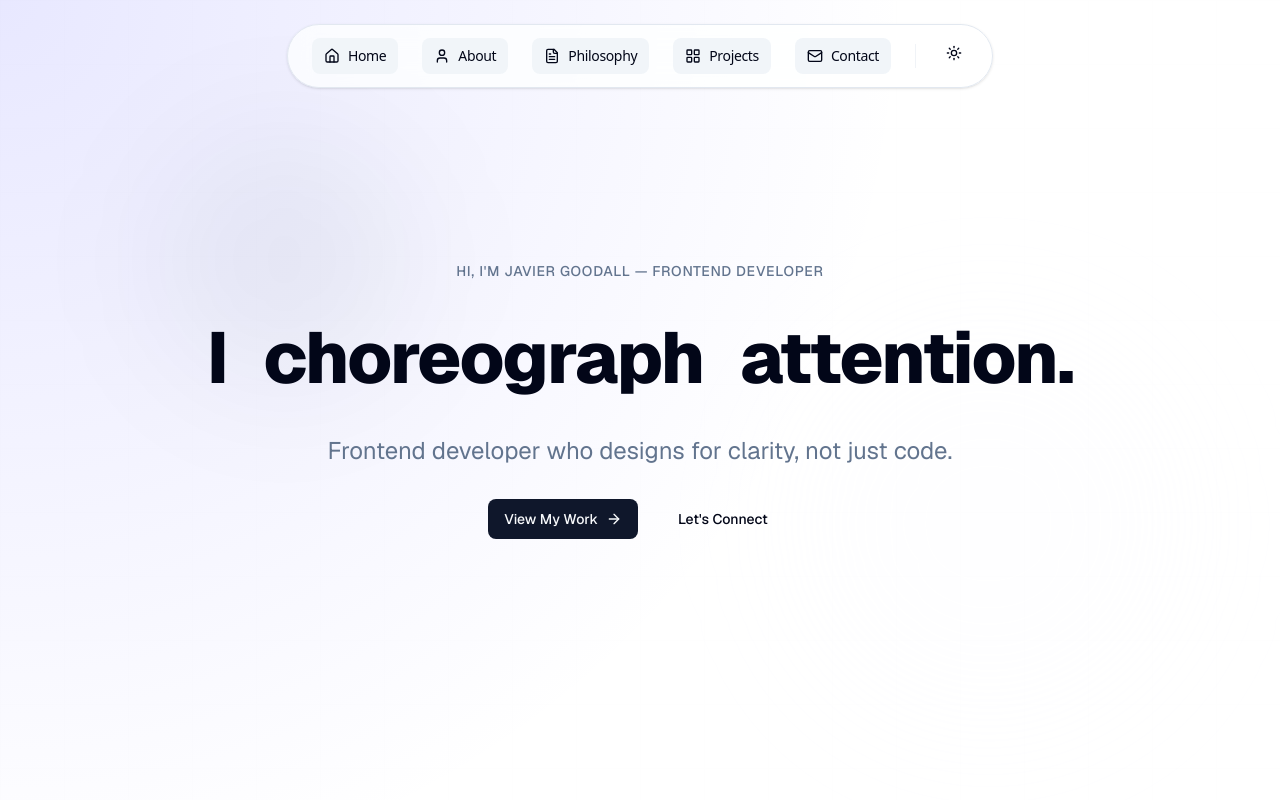
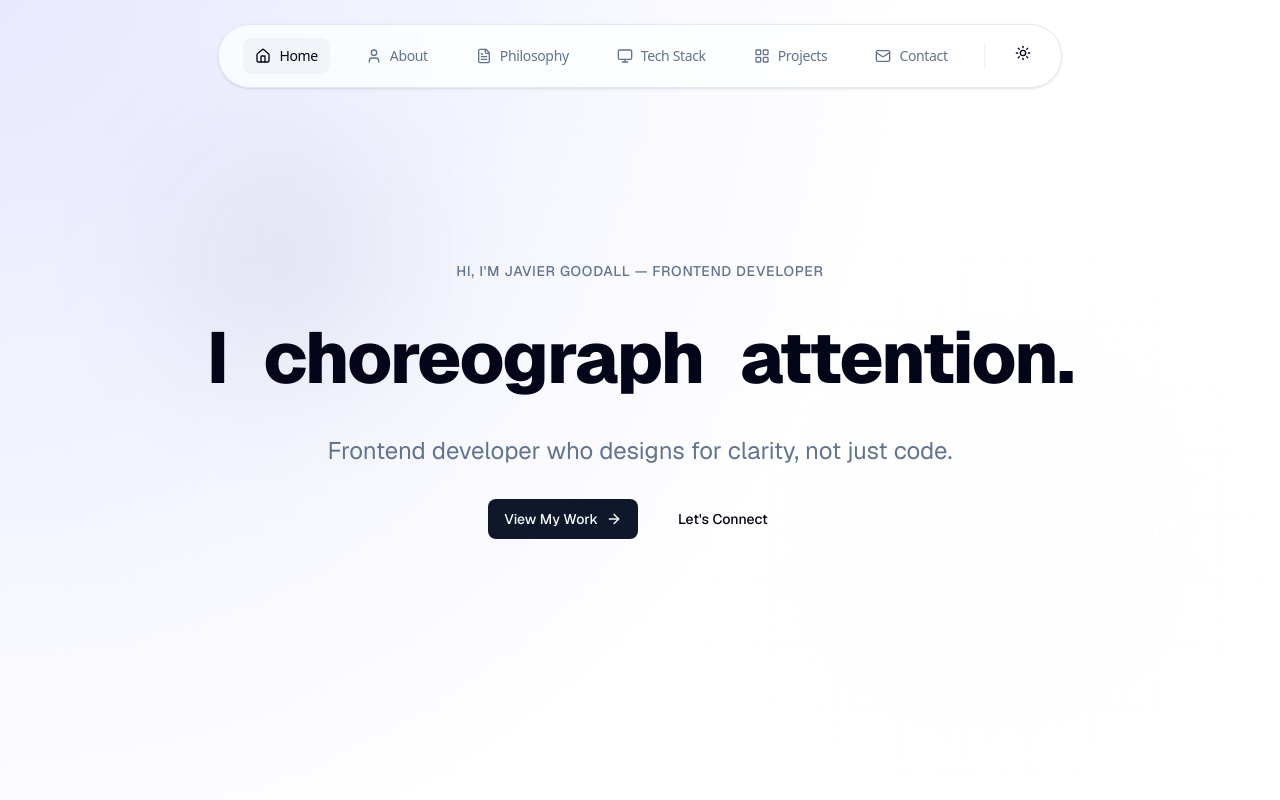
Before and after one commit to JavierGoodall99/javiergoodall-portfolio, a Next.js app: page / in a window 1280 px wide. Shown: the top 800 px of the page. Built offline with nearby package versions, Linux system fonts and the light colour scheme.

Commit message:
feat: enhance Header component with active section tracking and add Tech Stack navigation item

```diff
--- a/src/components/ui/header.tsx
+++ b/src/components/ui/header.tsx
@@ -5,7 +5,7 @@ import { usePathname } from "next/navigation";
 import { ThemeToggle } from "@/components/ui/theme-toggle";
 import { Button } from "@/components/ui/button";
 import { navItems } from "@/data/navigation";
-import { Home, User, FileText, Mail, LayoutGrid } from "lucide-react";
+import { Home, User, FileText, Mail, LayoutGrid, Monitor } from "lucide-react";
 import { motion } from "framer-motion";
 import {
   Tooltip,
@@ -13,18 +13,51 @@ import {
   TooltipProvider,
   TooltipTrigger,
 } from "@/components/ui/tooltip";
+import { useEffect, useState } from "react";
 
 export function Header() {
   const pathname = usePathname();
+  const [activeSection, setActiveSection] = useState("hero");
 
-  // Map of icons for each navigation item
   const navIcons = {
     "Home": Home,
     "About": User,
     "Philosophy": FileText,
+    "Tech Stack": Monitor,
     "Projects": LayoutGrid,
     "Contact": Mail,
   };
+
+  useEffect(() => {
+    const observer = new IntersectionObserver(
+      (entries) => {
+        // Get the entries that are currently visible
+        const visibleEntries = entries.filter(entry => entry.isIntersecting);
+
+        if (visibleEntries.length > 0) {
+          // Find the entry with the largest intersection ratio
+          const mostVisibleEntry = visibleEntries.reduce((prev, current) => {
+            return prev.intersectionRatio > current.intersectionRatio ? prev : current;
+          });
+
+          setActiveSection(mostVisibleEntry.target.id);
+        }
+      },
+      {
+        threshold: [0.1, 0.2, 0.3],
+        rootMargin: "-50px 0px -50px 0px"
+      }
+    );
+
+    // Observe all sections
+    document.querySelectorAll('section[id]').forEach((section) => {
+      observer.observe(section);
+    });
+
+    return () => {
+      observer.disconnect();
+    };
+  }, []);
 
   const handleLinkClick = (e: React.MouseEvent<HTMLAnchorElement>, href: string) => {
     if (href.startsWith('/#') && pathname === '/') {
@@ -49,8 +82,7 @@ export function Header() {
           <div className="flex items-center gap-6">
             {navItems.map((item) => {
               const Icon = navIcons[item.title as keyof typeof navIcons] || Home;
-              const isActive = pathname === '/' && item.href.substring(2) === 'hero' ? true :
-                             pathname === '/' && item.href.includes(pathname + '#');
+              const isActive = item.href.substring(2) === activeSection;
 
               return (
                 <Tooltip key={item.href}>
--- a/src/data/navigation.ts
+++ b/src/data/navigation.ts
@@ -21,6 +21,11 @@ export const navItems: NavItem[] = [
     description: "Read my latest articles"
   },
   {
+    title: "Tech Stack",
+    href: "/#tech-stack",
+    description: "Explore the technologies I use"
+  },
+  {
     title: "Projects",
     href: "/#projects",
     description: "View my projects and portfolio"
```
